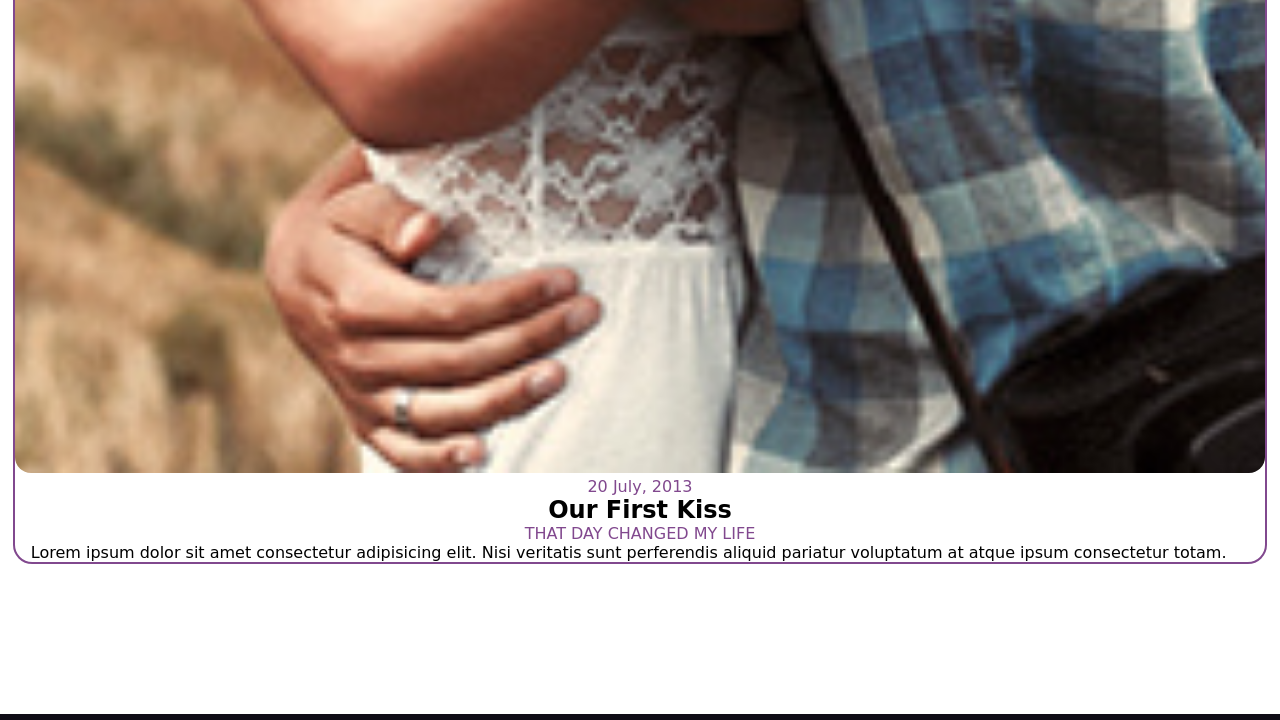
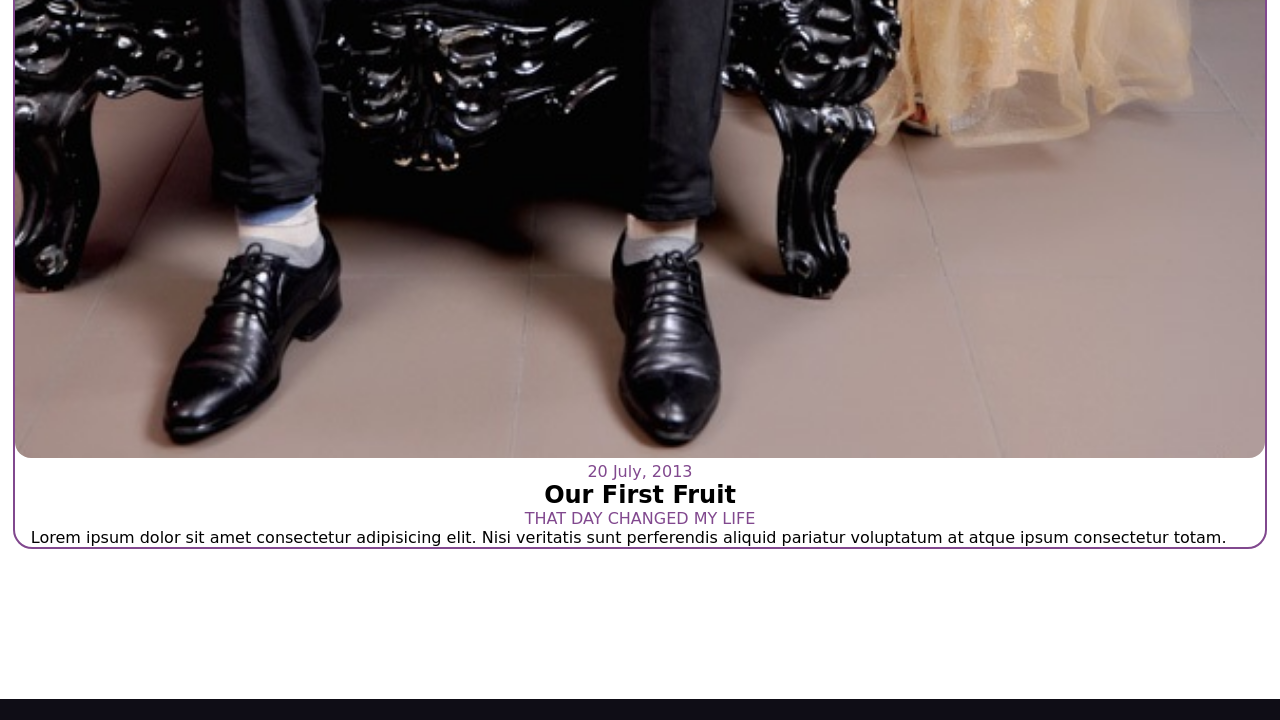
Before and after one commit to digitbase365/digitcode.github.io, a plain HTML site: page index.html in a window 1280 px wide. Shown: the part 6717-7437 px from the top of the page. Drawn offline with Linux system fonts and the light colour scheme.

Commit message:
Uploaded Anniv family pic

```diff
--- a/2020anniv.css
+++ b/2020anniv.css
@@ -124,7 +124,7 @@ footer img{
 }
 .copyright p:last-child{
     margin-top: 1em;
-    color: #716c72;
+    color: #d0b3d4;
 }
 div.scroll-up{
     width: 5em;
--- a/index.html
+++ b/index.html
@@ -58,9 +58,9 @@
             <p>Lorem ipsum dolor sit amet consectetur adipisicing elit. Nisi veritatis sunt perferendis aliquid pariatur voluptatum at atque ipsum consectetur totam.</p>
         </div>
         <div class="story-card">
-            <img src="/images/story_4.jpg" alt="Story Pic 4">
+            <img src="../digitcode.github.io/images/2nd anniv.jpg" alt="Story Pic 4">
             <span>20 July, 2013</span>
-            <h1>Our First Kiss</h1>
+            <h1>Our First Fruit</h1>
             <span>THAT DAY CHANGED MY LIFE</span>
             <p>Lorem ipsum dolor sit amet consectetur adipisicing elit. Nisi veritatis sunt perferendis aliquid pariatur voluptatum at atque ipsum consectetur totam.</p>
         </div>
```
Also changed, not shown: images/2nd anniv.jpg (added).
